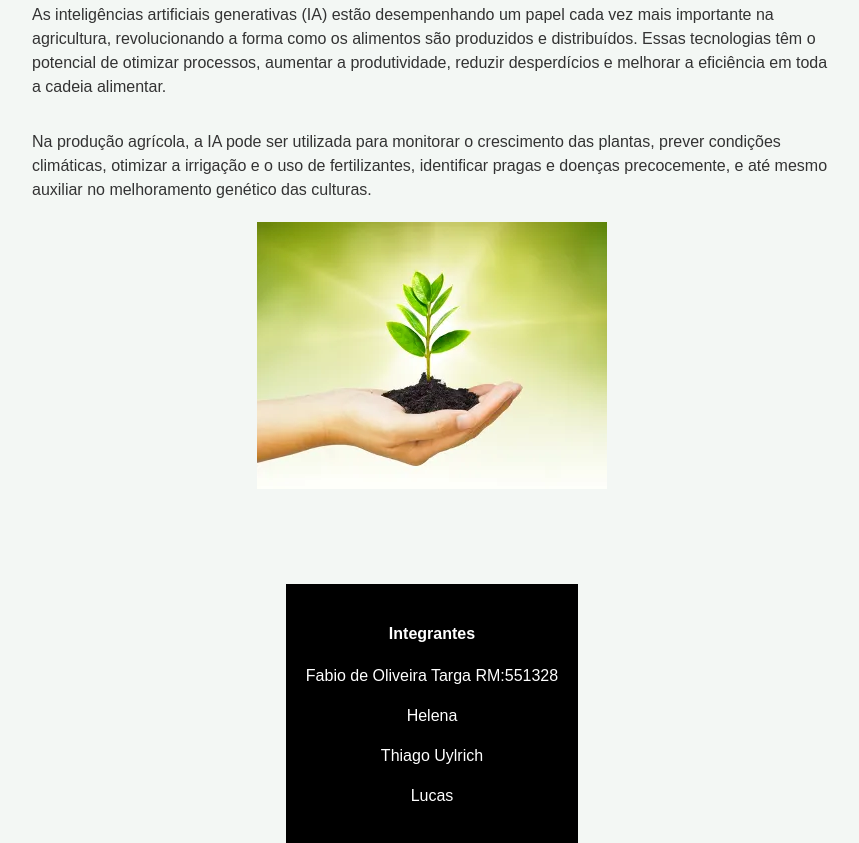
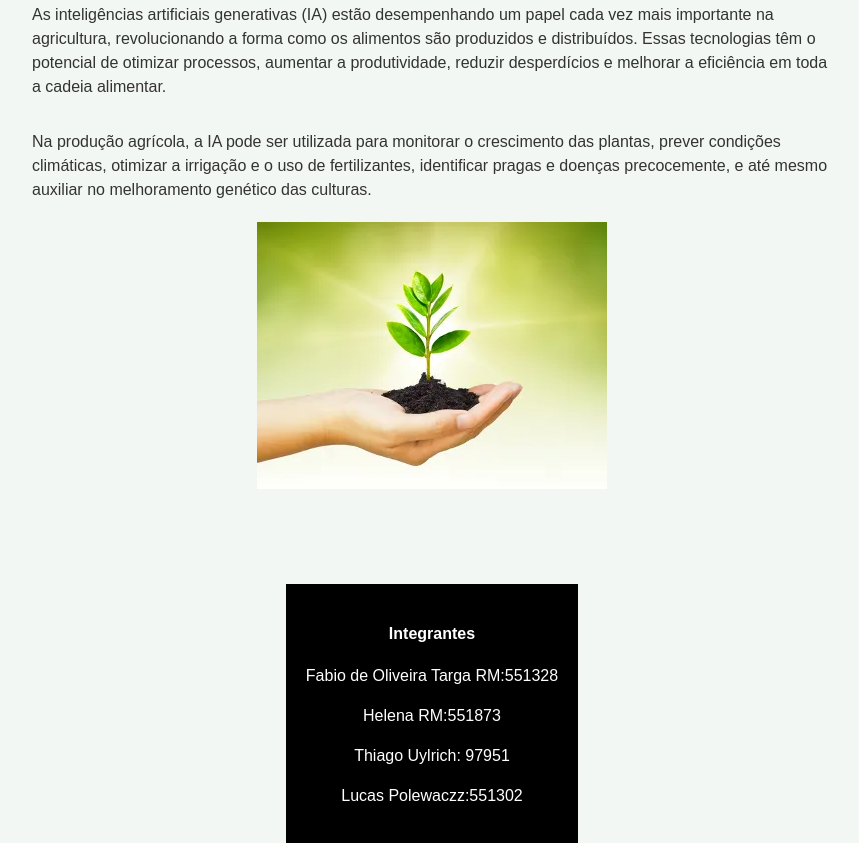
Before and after one commit to fTarga/HTML-Global, a plain HTML site: page index.html in a window 1280 px wide. Shown: the part 716-1559 px from the top of the page, without its empty margins (208-1067 px from the left). Drawn offline with Linux system fonts and the light colour scheme; files whose address does not match are found by name.

Commit message:
trocando titulo

```diff
--- a/index.html
+++ b/index.html
@@ -9,7 +9,7 @@
 
 <body>
     <header>
-        <h1>TechGenius</h1>
+        <h1>Combate a Fome</h1>
       </header>
 
       <nav>
@@ -39,9 +39,9 @@
     <footer>
         <h4>Integrantes</h4>
         <p>Fabio de Oliveira Targa RM:551328</p>
-        <p>Helena</p>
-        <p>Thiago Uylrich</p>
-        <p>Lucas</p>
+        <p>Helena RM:551873</p>
+        <p>Thiago Uylrich: 97951</p>
+        <p>Lucas Polewaczz:551302</p>
 
       </footer>
 </body>
```
